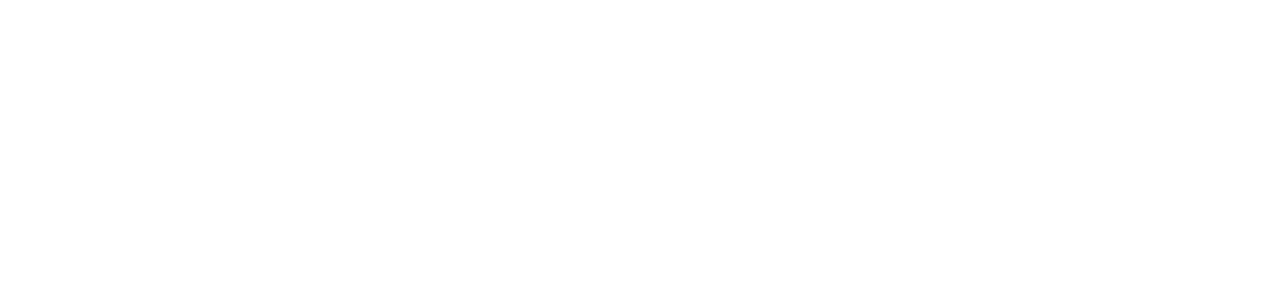
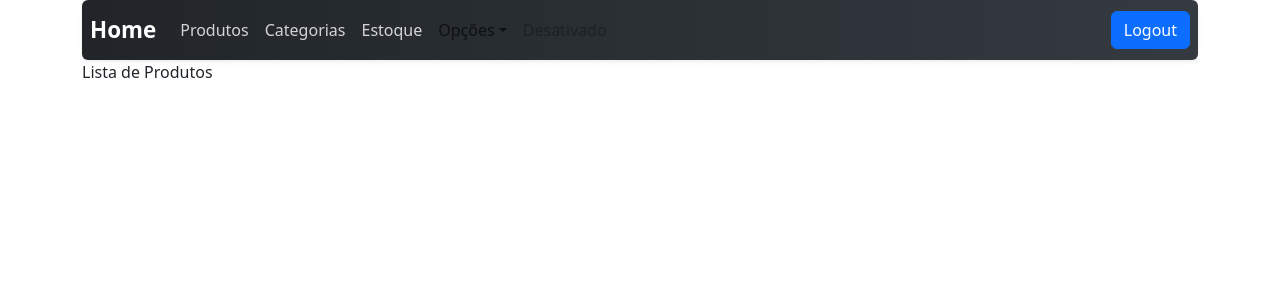
Before and after one commit to souzaharu9-netizen/pizzaria-mary, a React (Vite) app: page /pizzaria/funcionario/produtos in a window 1280 px wide. Before the commit this address had no page. Shown: the top 300 px of the page. Built offline with nearby package versions, Linux system fonts and the light colour scheme.

Commit message:
Sistema de Rotas e Estilização Personalizada

```diff
--- a/src/main.jsx
+++ b/src/main.jsx
@@ -1,7 +1,7 @@
 import { StrictMode } from 'react'
 import { createRoot } from 'react-dom/client'
 //import './index.css'
-import App from './App.jsx'
+//import App from './App.jsx'
 
 import 'bootstrap/dist/css/bootstrap.min.css'
 import AppRoutes from './routes/AppRoutes.jsx'
--- a/src/pages/HomeFuncionario/HomeFuncionario.jsx
+++ b/src/pages/HomeFuncionario/HomeFuncionario.jsx
@@ -7,6 +7,7 @@ const HomeFuncionario = () => {
 
         <div className='container'>
               <MenuFuncionario/>
+              <p>Home Page Funcionário</p>
         </div>
     )
 }
--- /dev/null
+++ b/src/pages/ListarProduto/ListarProduto.jsx
@@ -0,0 +1,72 @@
+
+import MenuFuncionario from '../MenuFuncionario/MenuFuncionario'
+
+const ListarProduto = () => {
+
+    const arrayProdutos = [
+        {
+            id: 1,
+            nome: "Pizza de Calabresa",
+            precoVenda: 54.90,
+            descricao: "Pizza de Calabresa com Cebola e Azeitona sem Caroço."
+        },
+
+        {
+            id: 2,
+            nome: "Pizza de Muçarela",
+            precoVenda: 34.90,
+            descricao: "Pizza de Queijo Muçarela com Molho de tomate e orégano."
+        },
+
+        {
+            id: 3,
+            nome: "Pizza de Marguerita",
+            precoVenda: 34.90,
+            descricao: "Pizza de Marguerita com Molho de Tomate, Queijo Muçarela, Rodelas de Tomate e Manjericão Fresco."
+        },
+
+        {
+            id: 4,
+            nome: "Pizza de Portuguesa",
+            precoVenda: 34.90,
+            descricao: "Pizza de Portuguesa com Presunto, Ovos, Cebola, Azeitona, Ervilha, Queijo e Tomate."
+        },
+
+        {
+            id: 5,
+            nome: "Pizza de Frango com Catupiry",
+            precoVenda: 34.90,
+            descricao: "Pizza de Frango Desfiado Temperado Coberto pelo Cremoso Requeijão Catupiry."
+        },
+
+        {
+            id: 6,
+            nome: "Pizza de Quatro Queijos",
+            precoVenda: 34.90,
+            descricao: "Uma Combinação Geralmente de Muçarela, Provolone, Parmesão e Gorgonzola (ou Catupiry)."
+        },
+
+        {
+            id: 7,
+            nome: "Pizza de Chocolate com Morango",
+            precoVenda: 34.90,
+            descricao: "Pizza de Chocolate com Morango com Brigadeiro ou Creme de Chocolate com Morangos Frescos Fatiados."
+        },
+
+
+
+    ]
+
+    return (
+
+
+        <div className='container'>
+
+            <MenuFuncionario/>
+            <p>Lista de Produtos</p>
+
+        </div>
+    )
+}
+
+export default ListarProduto
--- a/src/pages/MenuFuncionario/MenuFuncionario.jsx
+++ b/src/pages/MenuFuncionario/MenuFuncionario.jsx
@@ -1,3 +1,7 @@
+
+
+
+import styles from './MenuFuncionario.module.css'
 
 const MenuFuncionario = () => {
 
@@ -5,9 +9,8 @@ const MenuFuncionario = () => {
     return (
 
         <div>
-
-         <nav className="navbar navbar-expand-lg navbar-light bg-light p-2 rounded shadow-sm w-100">
-        <a className="navbar-brand" href="/pizzaria/funcionario/home">
+             <nav className={`navbar navbar-expand-lg navbar-light bg-light p-2 rounded shadow-sm w-100 ${styles.menu}`}>
+        <a className={`navbar-brand ${styles.logo}`} href="/pizzaria/funcionario/home">
           Home
         </a>
 
@@ -27,17 +30,17 @@ const MenuFuncionario = () => {
         <div className="collapse navbar-collapse" id="navbarSupportedContent">
           <ul className="navbar-nav me-auto">
             <li className="nav-item active">
-              <a className="nav-link" href="/pizzaria/funcionario/produto">
+              <a className={`nav-link ${styles.itemMenu}`} href="/pizzaria/funcionario/produtos">
                 Produtos
               </a>
             </li>
             <li className="nav-item">
-              <a className="nav-link" href="/pizzaria/funcionario/categoria">
+              <a className={`nav-link ${styles.itemMenu}`}href="/pizzaria/funcionario/categorias">
                 Categorias
               </a>
             </li>
             <li className="nav-item">
-              <a className="nav-link" href="/pizzaria/funcionario/estoque">
+              <a className={`nav-link ${styles.itemMenu}`} href="/pizzaria/funcionario/estoque">
                 Estoque
               </a>
             </li>
--- /dev/null
+++ b/src/pages/MenuFuncionario/MenuFuncionario.module.css
@@ -0,0 +1,28 @@
+
+.menu{
+
+    background: linear-gradient(
+        90deg,
+        #212529,
+        #343a40
+    );
+}
+
+.logo {
+
+    color: white !important;
+    font-weight: bold;
+    font-size: 1.4rem;
+}
+
+.itemMenu {
+
+    color: rgba(255, 255, 255, .8) !important;
+    transition: .3s;
+}
+
+.itemMenu:hover {
+    color: orange !important;
+    transform: translateY(-1px);
+
+}
--- a/src/routes/AppRoutes.jsx
+++ b/src/routes/AppRoutes.jsx
@@ -5,6 +5,7 @@ import{
 }
 from "react-router-dom"
 import HomeFuncionario from "../pages/HomeFuncionario/HomeFuncionario"
+import ListarProduto from "../pages/ListarProduto/ListarProduto"
 
 const AppRoutes = () =>{
 
@@ -15,7 +16,17 @@ const AppRoutes = () =>{
                             <Route
                              path="/"
                              element={<HomeFuncionario/>}
+                            />
 
+                            <Route
+                             path="/pizzaria/funcionario/home"
+                             element={<HomeFuncionario/>}
+                            />
+
+
+                            <Route
+                             path="/pizzaria/funcionario/produtos"
+                             element={<ListarProduto/>}
                             />
 
                      </Routes>
```
